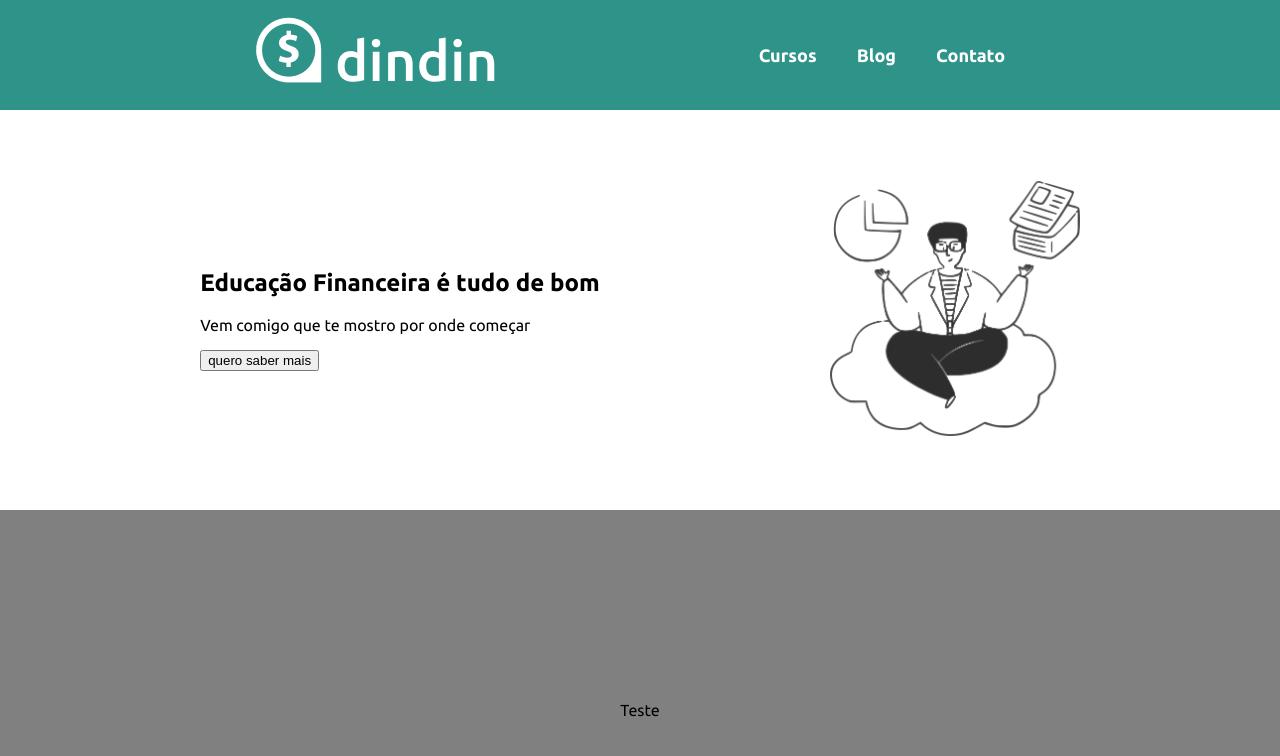
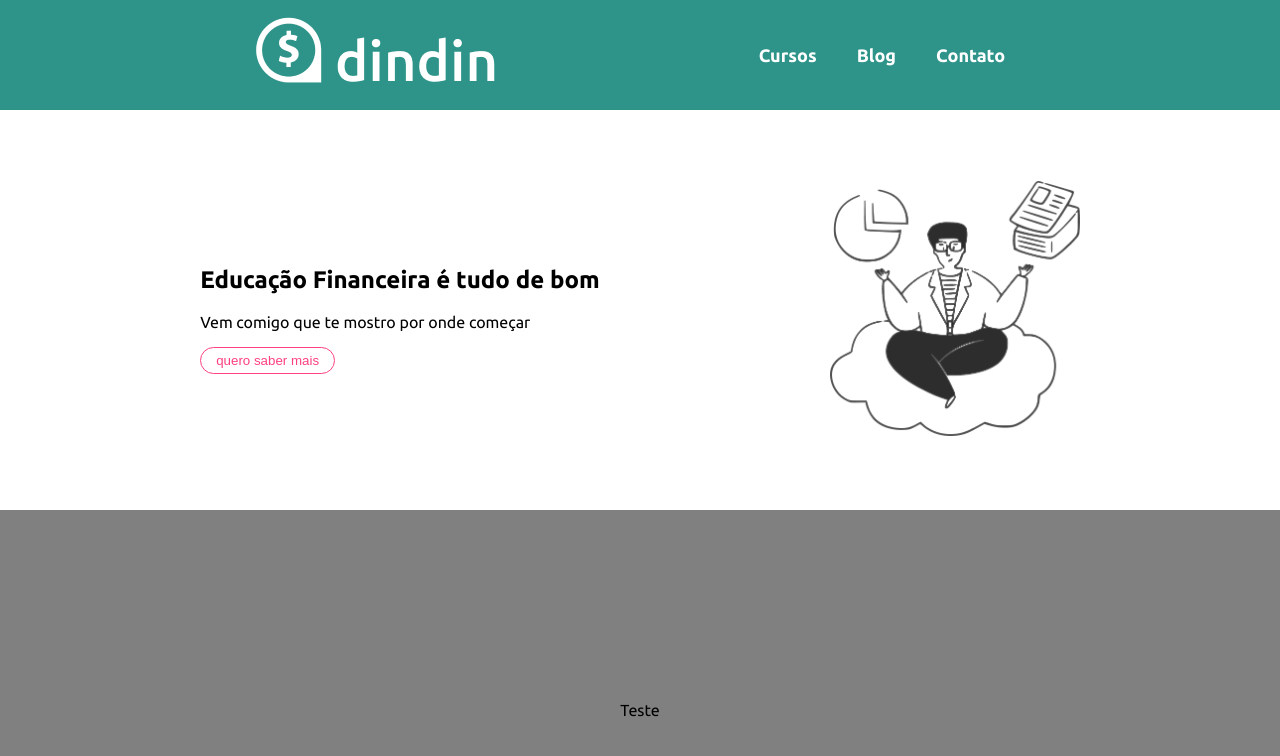
Before and after one commit to Silvio-Arem/gama-react, a React (Create React App) app: page / in a window 1280 px wide. Shown: the top 756 px of the page. Built offline with nearby package versions, Linux system fonts and the light colour scheme.

Commit message:
estilização completa

```diff
--- a/src/components/Box/styles.css
+++ b/src/components/Box/styles.css
@@ -18,3 +18,11 @@
     width: 250px;
     margin-left: 30px;
 }
+
+button {
+    background-color: transparent;
+    color: #ff4081;
+    border: 1px solid #FF4081;
+    padding: 5px 15px;
+    border-radius: 62px;
+}
```
